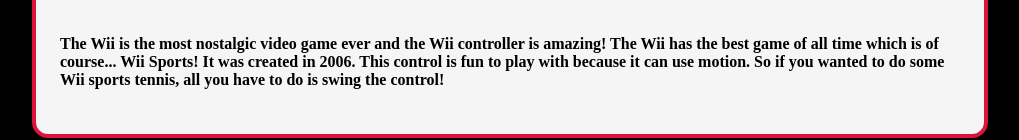
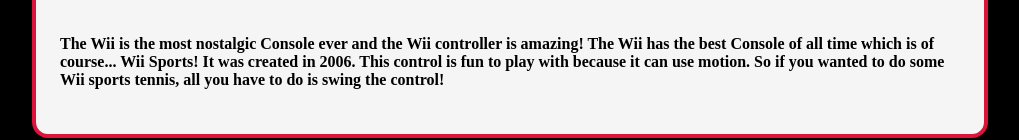
Before and after one commit to CobyWilson/webpage, a plain HTML site: page Wii.html in a window 1280 px wide. Shown: the part 321-461 px from the top of the page, without its empty margins (130-1149 px from the left). Drawn offline with Linux system fonts and the light colour scheme.

Commit message:
Add files via upload

```diff
--- a/Wii.html
+++ b/Wii.html
@@ -21,7 +21,7 @@
     <article class="">
       <h1>Wii </h1>
       <img src="Wii.jpg" alt="Wii Controller">
-      <h4> The Wii is the most nostalgic video game ever and the Wii controller is amazing! The Wii has the best game of all time which is of course... Wii Sports! It was created in 2006. This control is fun to play with because it can use motion. So if you wanted to do some Wii sports tennis, all you have to do is swing the control! </h4>
+      <h4> The Wii is the most nostalgic Console ever and the Wii controller is amazing! The Wii has the best Console of all time which is of course... Wii Sports! It was created in 2006. This control is fun to play with because it can use motion. So if you wanted to do some Wii sports tennis, all you have to do is swing the control! </h4>
     </article>
     </body>
     </html>
```
